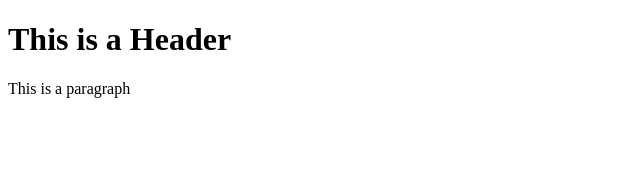
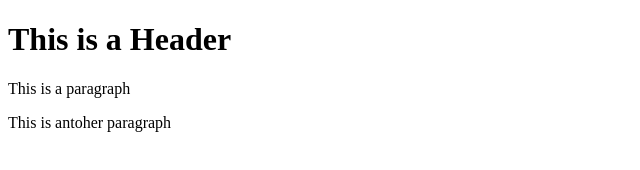
Before and after one commit to jessicaebn15/git-test, a plain HTML site: page index.html in a window 1280 px wide. Shown: the whole page, without its empty margins (0-640 px from the left). Drawn offline with Linux system fonts and the light colour scheme.

Commit message:
third commit

```diff
--- a/index.html
+++ b/index.html
@@ -3,5 +3,6 @@
     <body>
         <h1>This is a Header</h1>
         <p>This is a paragraph</p>
+        <p>This is antoher paragraph</p>
     </body>
 </html>
```
